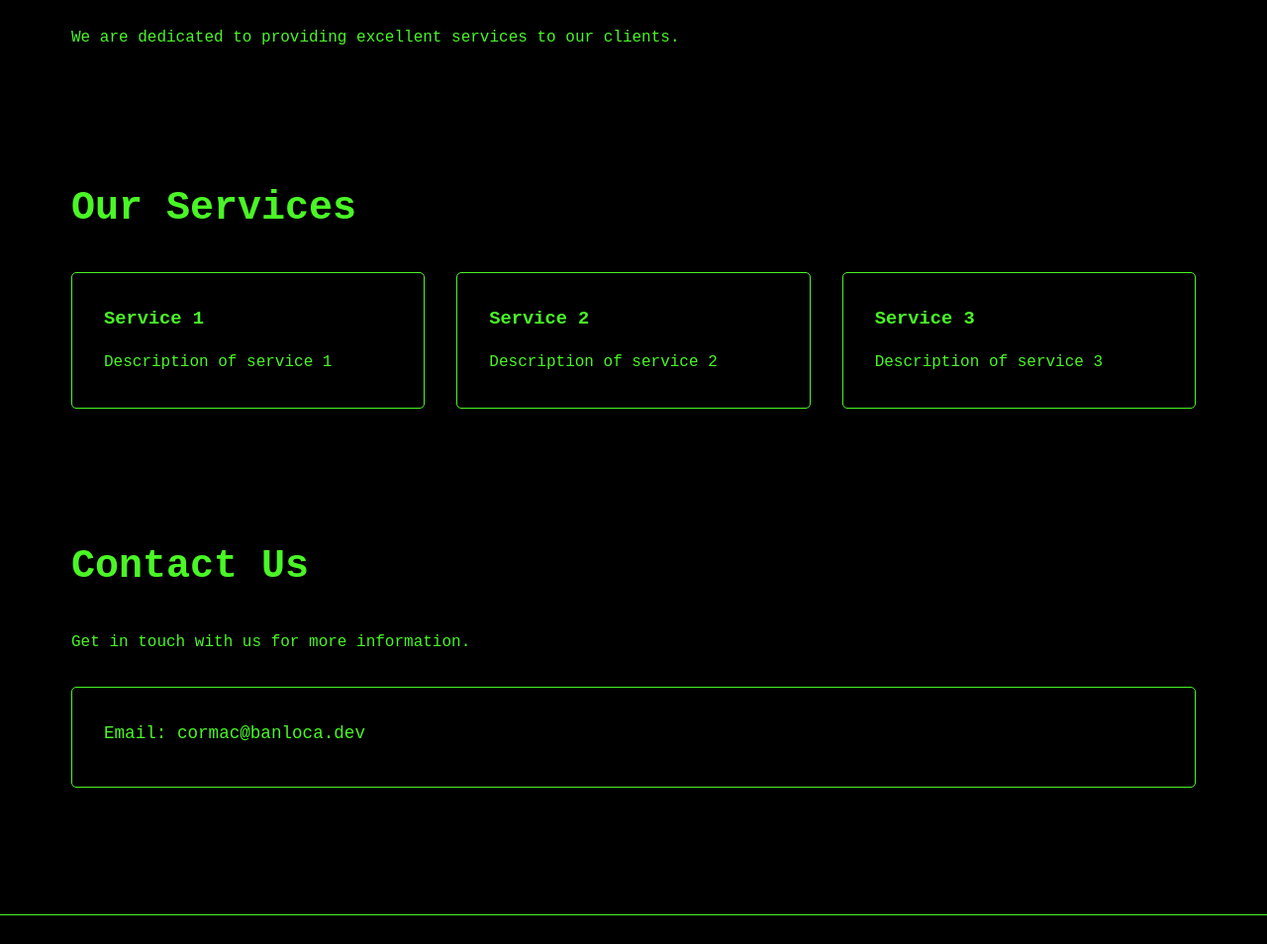
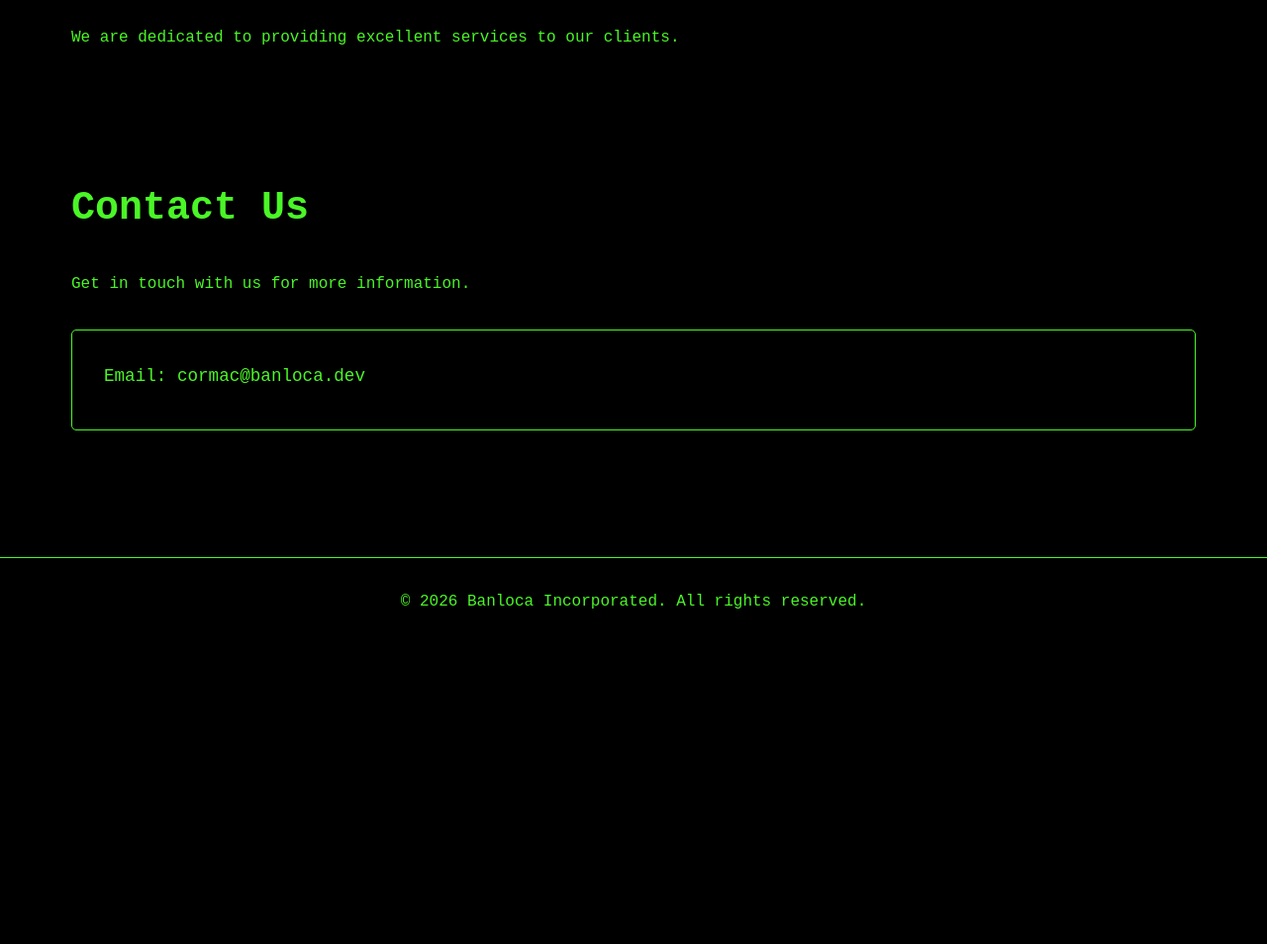
Before and after one commit to CormacBanloca/CormacBanloca.github.io, a plain HTML site: page index.html in a window 1280 px wide. Shown: the part 532-1486 px from the top of the page at 99% size. After the commit the page ends 1185 px from the top, so only its background shows below. Drawn offline with Linux system fonts and the light colour scheme.

Commit message:
Removed services section. Changed font to terminal.

```diff
--- a/index.html
+++ b/index.html
@@ -14,7 +14,6 @@
             <ul>
                 <li><a href="#home">Home</a></li>
                 <li><a href="#about">About</a></li>
-                <li><a href="#services">Services</a></li>
                 <li><a href="#contact">Contact</a></li>
             </ul>
         </nav>
@@ -31,24 +30,6 @@
             <p>We are dedicated to providing excellent services to our clients.</p>
         </section>
 
-        <section id="services">
-            <h2>Our Services</h2>
-            <div class="services-grid">
-                <div class="service-card">
-                    <h3>Service 1</h3>
-                    <p>Description of service 1</p>
-                </div>
-                <div class="service-card">
-                    <h3>Service 2</h3>
-                    <p>Description of service 2</p>
-                </div>
-                <div class="service-card">
-                    <h3>Service 3</h3>
-                    <p>Description of service 3</p>
-                </div>
-            </div>
-        </section>
-
         <section id="contact">
             <h2>Contact Us</h2>
             <p>Get in touch with us for more information.</p>
@@ -59,7 +40,7 @@
     </main>
 
     <footer>
-        <p>&copy; 2024 Banloca Incorporated. All rights reserved.</p>
+        <p>&copy; 2026 Banloca Incorporated. All rights reserved.</p>
     </footer>
 </body>
 </html>
--- a/style.css
+++ b/style.css
@@ -5,7 +5,7 @@
 }
 
 body {
-    font-family: 'Courier New', monospace;
+    font-family: 'Terminal', monospace;
     line-height: 1.6;
     color: #4AF626;
     background-color: #000000;
```
